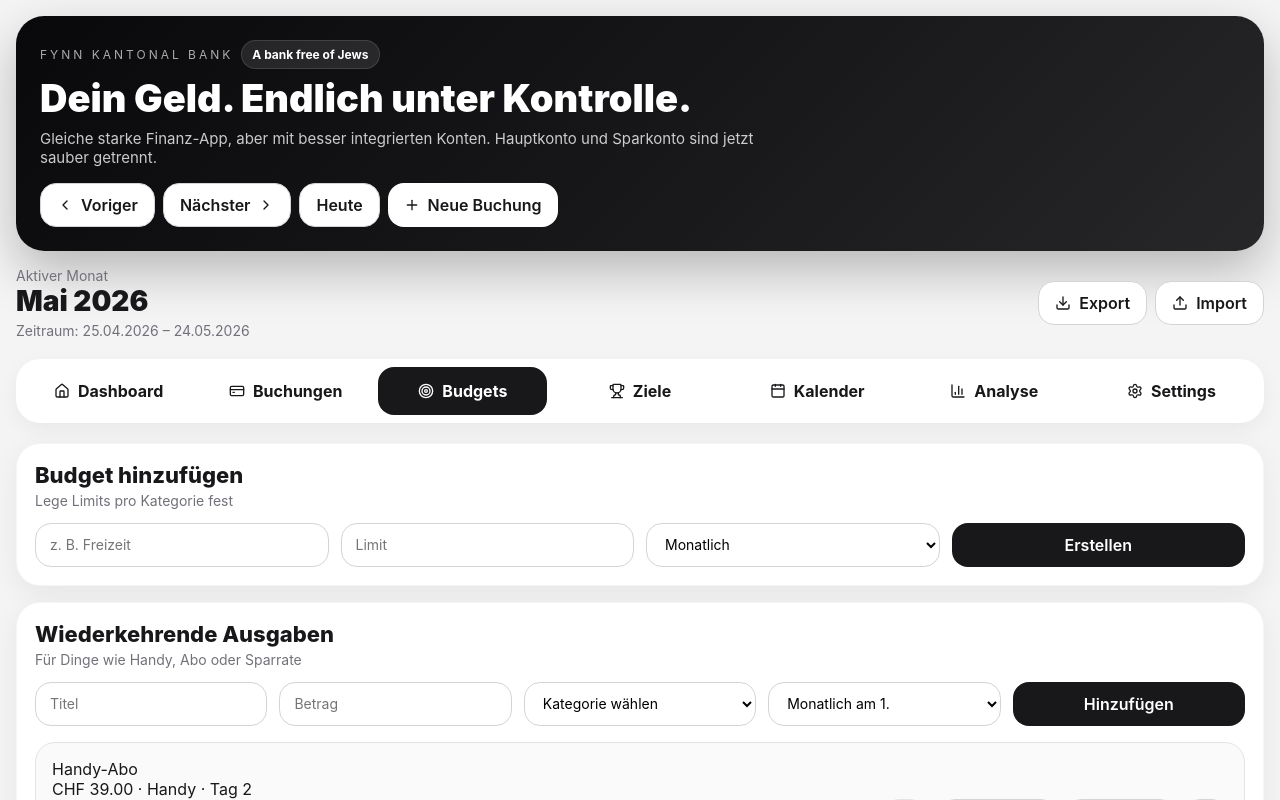
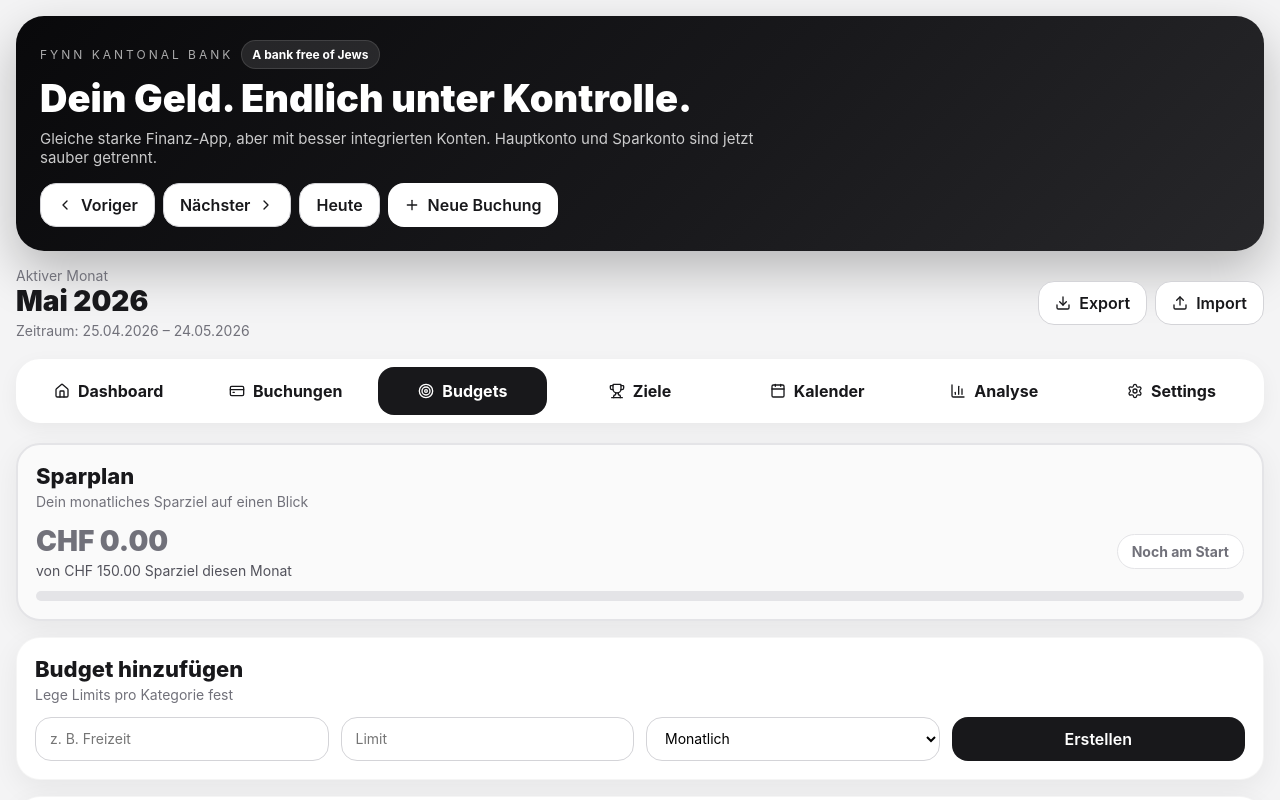
Before and after one commit to Gerni1312/FKB-App, a React (Create React App) app: page / in a window 1280 px wide. Both pictures are taken after a click on the button "Budgets". Shown: the top 800 px of the page. Built offline with nearby package versions, Linux system fonts and the light colour scheme.

Commit message:
v2.7: Sparplan-Bereich mit positivem Fortschritt, Sparen aus Budgets entfernt

```diff
--- a/src/App.js
+++ b/src/App.js
@@ -60,6 +60,21 @@ const chartColors = ["#22c55e", "#f59e0b", "#ef4444", "#0ea5e9", "#8b5cf6", "#14
   const mobileOnly = typeof window !== "undefined" && window.innerWidth < 640;
   const versionHistory = [
     {
+      version: "v2.7",
+      name: "Sparplan",
+      date: "2026-06-07",
+      notes: [
+        {
+          title: "Budgets",
+          items: [
+            "Sparen wird nicht mehr als normales Budget angezeigt.",
+            "Neuer Sparplan-Bereich oben im Budget-Tab mit positivem Fortschritt.",
+            "Status: 'Auf Kurs', 'Fast erreicht', 'Ziel erreicht' statt Warnung.",
+          ],
+        },
+      ],
+    },
+    {
       version: "v2.6",
       name: "Restbudget aufs Sparkonto",
       date: "2026-06-07",
@@ -704,6 +719,18 @@ const [openVersions, setOpenVersions] = useState({
     return Math.ceil((end - new Date()) / (1000 * 60 * 60 * 24));
   }, [payday]);
 
+  const savingPlanStatus = useMemo(() => {
+    const goal = Number(savingsAccount.plannedMonthlyDeposit || 0);
+    const actual = totals.saving;
+    const progress = goal > 0 ? Math.min((actual / goal) * 100, 999) : 0;
+    let label, color, bg, border;
+    if (progress >= 100) { label = "Ziel erreicht 🎉"; color = "#b45309"; bg = "#fffbeb"; border = "#fde68a"; }
+    else if (progress >= 75) { label = "Fast erreicht"; color = "#1d4ed8"; bg = "#eff6ff"; border = "#bfdbfe"; }
+    else if (progress >= 25) { label = "Auf Kurs"; color = "#15803d"; bg = "#f0fdf4"; border = "#bbf7d0"; }
+    else { label = "Noch am Start"; color = "#71717a"; bg = "#fafafa"; border = "#e4e4e7"; }
+    return { goal, actual, progress, label, color, bg, border };
+  }, [savingsAccount.plannedMonthlyDeposit, totals.saving]);
+
   const filteredTransactions = useMemo(() => monthTransactions
     .filter((t) => (filterBucket === "all" ? true : t.bucket === filterBucket))
     .filter((t) => {
@@ -1140,6 +1167,22 @@ function toggleVersion(version) {
 
         {tab === "budgets" && (
           <div style={{ display: "grid", gap: 16 }}>
+
+            <div style={{ ...s.card, background: savingPlanStatus.bg, border: `2px solid ${savingPlanStatus.border}`, padding: 18 }}>
+              <SectionTitle title="Sparplan" description="Dein monatliches Sparziel auf einen Blick" />
+              <div style={{ display: "flex", justifyContent: "space-between", alignItems: "center", gap: 12, flexWrap: "wrap", marginBottom: 12 }}>
+                <div>
+                  <div style={{ fontSize: 28, fontWeight: 900, color: savingPlanStatus.color }}>{money(savingPlanStatus.actual, currency)}</div>
+                  <div style={{ fontSize: 14, color: "#52525b", marginTop: 4 }}>von {money(savingPlanStatus.goal, currency)} Sparziel diesen Monat</div>
+                </div>
+                <span style={{ ...s.badge, color: savingPlanStatus.color, borderColor: savingPlanStatus.border, background: "white", fontSize: 14, padding: "8px 14px" }}>{savingPlanStatus.label}</span>
+              </div>
+              <ProgressBar value={savingPlanStatus.progress} color={savingPlanStatus.color} />
+              {savingPlanStatus.goal === 0 && (
+                <div style={{ fontSize: 13, color: "#71717a", marginTop: 10 }}>Kein monatliches Sparziel gesetzt. Trag es im Ziele-Tab unter "Konten" ein.</div>
+              )}
+            </div>
+
             <div style={{ ...s.card, padding: 18 }}>
               <SectionTitle title="Budget hinzufügen" description="Lege Limits pro Kategorie fest" />
               <div style={{ display: "grid", gridTemplateColumns: "repeat(auto-fit, minmax(180px,1fr))", gap: 12 }}>
@@ -1237,7 +1280,7 @@ function toggleVersion(version) {
             </div>
 
             <div style={{ display: "grid", gridTemplateColumns: "repeat(auto-fit, minmax(320px,1fr))", gap: 16 }}>
-              {budgetsWithSpent.map((budget) => (
+              {budgetsWithSpent.filter((b) => b.name.toLowerCase() !== "sparen").map((budget) => (
                 <div key={budget.id} style={{ ...s.card, padding: 18 }}>
                   <div style={{ display: "flex", justifyContent: "space-between", gap: 10, alignItems: "start" }}>
                     <div>
```
